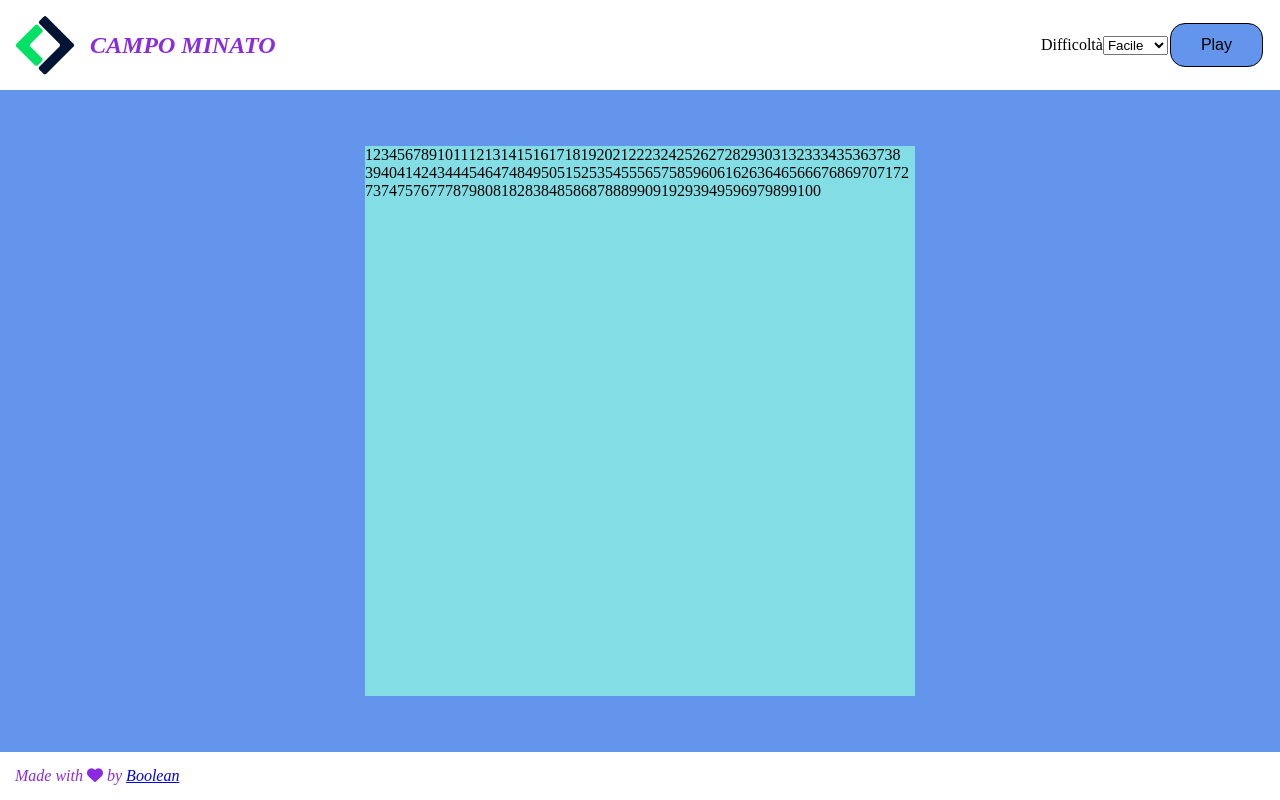
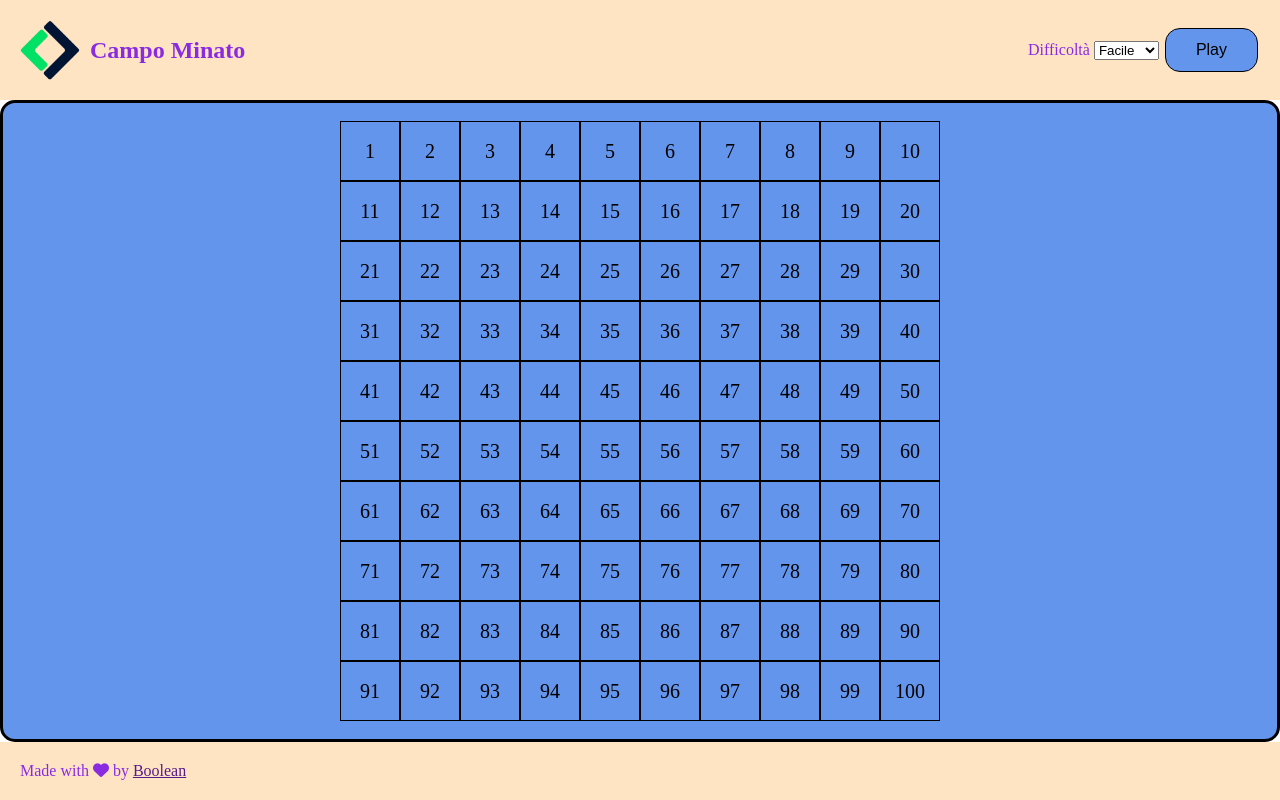
Before and after one commit to Th4Dude/js-campominato-dom, a plain HTML site: page index.html in a window 1280 px wide. Both pictures are taken after a click on the button "Play". Drawn offline with Linux system fonts and the light colour scheme.

Commit message:
aggiunta difficolta'

```diff
--- a/index.html
+++ b/index.html
@@ -5,10 +5,12 @@
     <meta charset="UTF-8">
     <meta http-equiv="X-UA-Compatible" content="IE=edge">
     <meta name="viewport" content="width=device-width, initial-scale=1.0">
-    <title>Document</title>
+    <!-- font-awesome -->
     <link rel="stylesheet" href="https://cdnjs.cloudflare.com/ajax/libs/font-awesome/6.3.0/css/all.min.css"
         integrity="sha512-SzlrxWUlpfuzQ+pcUCosxcglQRNAq/DZjVsC0lE40xsADsfeQoEypE+enwcOiGjk/bSuGGKHEyjSoQ1zVisanQ=="
         crossorigin="anonymous" referrerpolicy="no-referrer" />
+    <!-- /font-awesome -->
+    <title>Document</title>
     <link rel="stylesheet" href="style.css">
 </head>
 
@@ -21,44 +23,40 @@
         <!-- Header -->
 
         <header class="container-top">
-            <div class="flex padding-15">
-                <img class="logo" src="img/logo-boolean.png" alt="">
-                <h1 class="color-violet padding-15"><Em>CAMPO MINATO</Em></h1>
+            <div class="container-logo">
+                <img src="img/logo-boolean.png" alt="logo">
+                <h1>Campo Minato</h1>
             </div>
-            <div class="flex padding-15">
+            <div class="container-bottoni">
                 <label for="difficult">Difficoltà</label>
                 <select name="difficult" class="difficult">
                     <option value="easy">Facile</option>
                     <option value="normal">Medio</option>
                     <option value="hard">Difficile</option>
                 </select>
-                <div><button class="button-01">Play</button></div>
+                <button class="btn">Play</button>
             </div>
         </header>
 
         <!-- Header -->
 
-        <!-- Main -->
+         <!-- Main -->
 
-        <main class="container-center ">
-            <div class="container-cells">
-            </div>
+        <main class="container-griglia">
+            <div class="board"></div>
         </main>
 
-        <!-- Main -->
+         <!-- Main -->
 
         <!-- Footer -->
 
-        <footer class="container-bottom padding-15">
-            <div class="color-violet"><em>Made with <i class="fa-solid fa-heart"></i> by <a target="_blank"
-                        href="https://boolean.careers/">Boolean</a></em></div>
-        </footer>
+        <footer>Made with <i class="fa-solid fa-heart"></i> by <a href="">Boolean</a></footer>
 
         <!-- Footer -->
 
     </section>
 
-    <!-- General -->
+     <!-- General -->
 
     <script src="js/main.js"></script>
 </body>
--- a/js/main.js
+++ b/js/main.js
@@ -1,80 +1,55 @@
-'use strict'
+'Use strict'
 
-const containerCells = document.querySelector('.container-cells')
+/* queryselectors */
 
-/*-------event bottone------- */
+const container = document.querySelector(".board");
+const button = document.querySelector(".btn");
 
-let bottone = document.querySelector(".button-01");
+/*cell creation  */
 
-let easy = document.querySelector('.easy')
-
-let cellNumber;
-
-let level;
-
-bottone.addEventListener("click", function () {
-    let level = document.querySelector('.difficult').value;
-    let container = document.querySelector('.container-cells');
-    container.classList.toggle("mostra");
-    console.log(container)
-    switch (level) {
-        case 'normal':
-            cellNumber = 81;
-            break;
-
-        case 'hard':
-            cellNumber = 49;
-            break;
-
-        case 'easy':
-        default:
-            cellNumber = 100;
-    }
-    const cells = document.querySelectorAll('.cell');
-    for (let i = 0; i < cells.length; i++) {
-        cells[i].remove()
-    }
-    for (let i = 1; i <= cellNumber; i++) {
-        const elementoCreato = createCell('div', 'cell', i);
-        containerCellsAppend(containerCells, elementoCreato);
-        console.log()
-    }
-});
-
-/*-------event bottone------- */
-
-/* -------functions------- */
-
-
-function createCell(elemento, nomeClass, valore) {
-    const cellElement = document.createElement(elemento);
-    cellElement.classList.add(nomeClass);
-    cellElement.innerText = valore;
-    cellElement.addEventListener('click', function () {
-        console.log(valore);
-        cellElement.classList.toggle('color-blue')
-    })
-    return cellElement;
+function appendiCella(container, element){
+    container.append(element);
 }
 
-function containerCellsAppend(container, elemento) {
-    container.append(elemento);
+/* functions */
+
+function creaCella(elemento, classe1, classe2, valore){
+    const elementoCreato = document.createElement(elemento);
+    elementoCreato.classList.add(classe1);
+    elementoCreato.classList.add(classe2);
+    elementoCreato.innerText = valore;
+    elementoCreato.addEventListener('click', function(){
+        elementoCreato.classList.add('color-blue');
+    })
+
+    return elementoCreato;
 }
 
+/* choose diff */
 
-/* -------functions------- */
+function start(){
+    const difficult = document.querySelector(".difficult").value;
+    const scelta = difficult;
+    container.innerHTML = '';
 
-/* Ciclo for */
+    if(scelta === 'normal'){
+        for(let i = 1; i <= 81; i++){
+            const cella = creaCella('div', 'cella', 'normal', i);
+            appendiCella(container, cella);
+        }
+    } else if (scelta === 'hard'){
+        for(let i = 1; i <= 49; i++){
+            const cella = creaCella('div', 'cella', 'hard', i);
+            appendiCella(container, cella);
+        }
+    } else {
+        for(let i = 1; i <= 100; i++){
+            const cella = creaCella('div', 'cella', 'easy', i);
+            appendiCella(container, cella);
+        }
+    }
 
-/* function campoMinato() {
+}
 
-
-} */
-
-
-
-
-
-
-
-/* Ciclo for */
+/* btn */
+button.addEventListener('click', start);
--- a/style.css
+++ b/style.css
@@ -1,4 +1,4 @@
-/* ---RESET--- */
+/* Reset */
 
 * {
     margin: 0;
@@ -6,7 +6,7 @@
     box-sizing: border-box;
 }
 
-/* ---RESET--- */
+/* Reset */
 
 /* ------------------------------------------- */
 
@@ -18,31 +18,9 @@
     flex-direction: column;
 }
 
-.container-center {
-    background-color: cornflowerblue;
-    flex-grow: 1;
-    display: flex;
-    justify-content: center;
-    align-items: center;
-}
-
-.container-top,
-.container-bottom {
-    display: flex;
-    justify-content: space-between;
-}
-
-.flex {
-    display: flex;
-    align-items: center;
-}
-
-.color-violet {
-    color: blueviolet;
-}
-
-.padding-15 {
-    padding: 15px;
+img {
+    width: 3.75rem;
+    height: 3.75rem;
 }
 
 /* ---COMMON--- */
@@ -51,12 +29,29 @@
 
 /* ---HEADER--- */
 
-.logo {
-    height: 3.75rem;
-    width: 3.75rem;
+.container-top {
+    background-color: bisque;
+    display: flex;
+    justify-content: space-between;
+    padding: 20px;
+    align-items: center;
+    color: blueviolet;
 }
 
-.button-01 {
+.container-logo {
+    display: flex;
+    align-items: center;
+}
+
+.container-logo h1 {
+    padding-left: 10px;
+}
+
+.container-bottomi {
+    margin-left: auto;
+}
+
+.btn {
     background-color: cornflowerblue;
     border: none;
     color: rgb(0, 0, 0);
@@ -70,8 +65,7 @@
     border-radius: .9375rem;
     border: 1px solid black;
 }
-
-button:hover {
+.btn:hover {
     color: blueviolet;
 }
 
@@ -81,42 +75,49 @@ button:hover {
 
 /* ---MAIN--- */
 
+.container-griglia {
+    flex-grow: 1;
+    display: flex;
+    justify-content: center;
+    align-items: center;
+    background-color: cornflowerblue;
+    border-radius: .9375rem;
+    border: .1875rem solid black;
+}
 
-.container-cells {
-    height: 34.375rem;
-    width: 34.375rem;
-    background-color: rgb(130, 222, 228);
-    /* border-radius: .3125rem; */
+.board {
+    width: 600px;
+    height: 600px;
     display: flex;
     flex-wrap: wrap;
-    align-content: flex-start;
-    display: none;
 }
 
-.mostra {
-    display: inherit;
+.cella {
+    border: 1px solid black;
+    display: flex;
+    align-items: center;
+    justify-content: center;
+    font-size: 20px;
+    cursor: pointer;
 }
 
-/* .cell {
-    width: calc(100% / 10);
-    height: calc(100% /10);
-    border: .0625rem solid black;
-} */
-.easy{
+.easy {
     width: calc(100% / 10);
     height: calc(100% / 10);
 }
-.normal{
+
+.normal {
     width: calc(100% / 9);
     height: calc(100% / 9);
 }
-.hard{
+
+.hard {
     width: calc(100% / 7);
     height: calc(100% / 7);
 }
 
 .color-blue {
-    background-color: rgb(63, 18, 227);
+    background-color: rgb(32, 18, 237);
 }
 
 /* ---MAIN--- */
@@ -125,6 +126,11 @@ button:hover {
 
 /* ---FOOTER--- */
 
+footer {
+    background-color: bisque;
+    color: blueviolet;
+    padding: 20px;
+}
 
 /* ---FOOTER--- */
 
```
